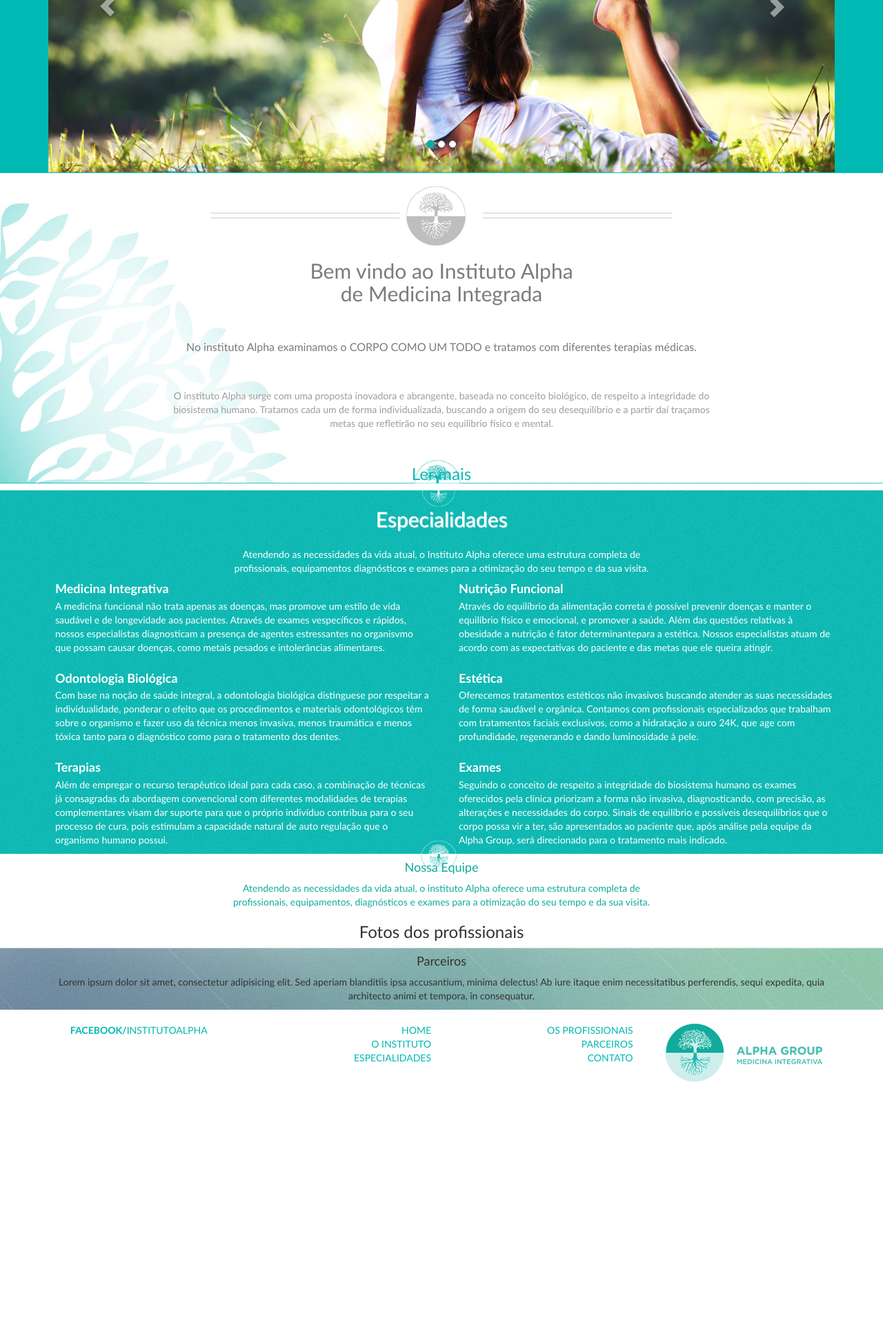
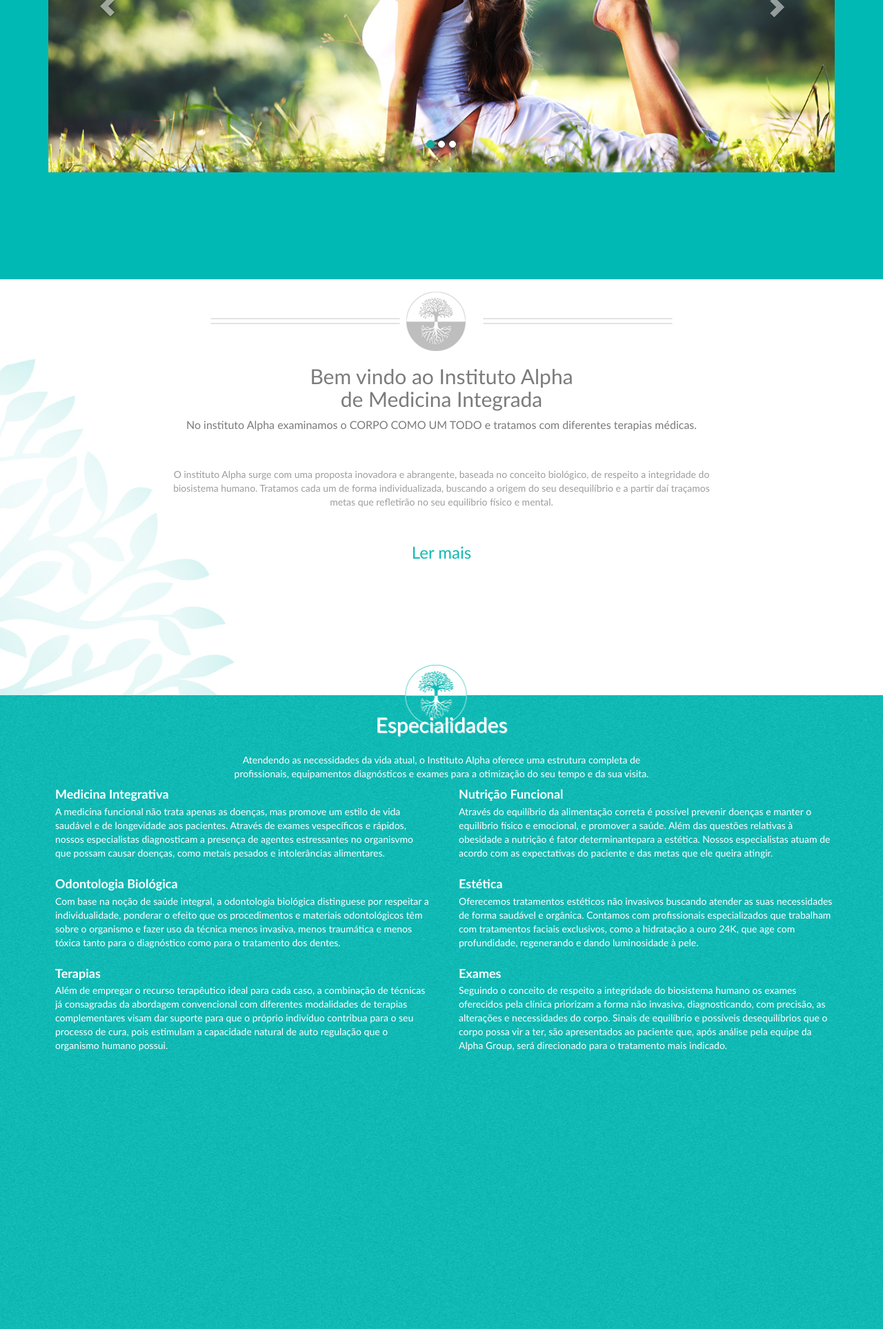
Before and after one commit to pamgaiguer/alphainstitute, a PHP site: page /index.html in a window 1280 px wide. Shown: the part 338-2265 px from the top of the page at 69% size. Before the commit the page ends 1906 px from the top, so only its background shows below. Run offline with PHP 8.4, Linux system fonts and the light colour scheme.

Commit message:
alpha, fundos corretos

```diff
--- a/css/main.css
+++ b/css/main.css
@@ -65,30 +65,35 @@
 }
 .div-home{
   background-color: #00b9b4;
+  height: 634px;
 }
 .div-instituto{
   background-image: url('../images/bg2.jpg');
   background-repeat: no-repeat;
   background-size: cover;
-  background-position: top center ;
+  background-position: top center;
+  height: 606px;
 }
 .div-especialidades{
   background-image: url('../images/bg3.jpg');
   background-repeat: no-repeat;
   background-size: cover;
-  background-position: top center ;
+  background-position: top center;
+  height: 1006px;
 }
 .div-profissionais{
   background-image: url('../images/bg4.jpg');
   background-repeat: no-repeat;
   background-size: cover;
-  background-position: top center ;
+  background-position: top center;
+  height: 693px;
 }
 .div-parceiros{
   background-image: url('../images/bg5.jpg');
   background-repeat: no-repeat;
   background-size: cover;
-  background-position: top center ;
+  background-position: top center;
+  height: 981px;
 }
 
 .div-instituto p, .div-instituto h2{
@@ -96,7 +101,6 @@
 }
 .div-instituto .line1{
   font-size: 16px;
-  margin: 50px 0;
 }
 .div-instituto .line1 span{
   text-transform: uppercase;
```
Also changed, not shown: images/bg2.jpg, images/bg3.jpg, images/bg4.jpg, images/bg5.jpg, images/old-bg-menor.jpg (deleted), images/old-bg2.jpg, images/old-bg6.jpg (renamed from images/bg6.jpg), 4 other files.
